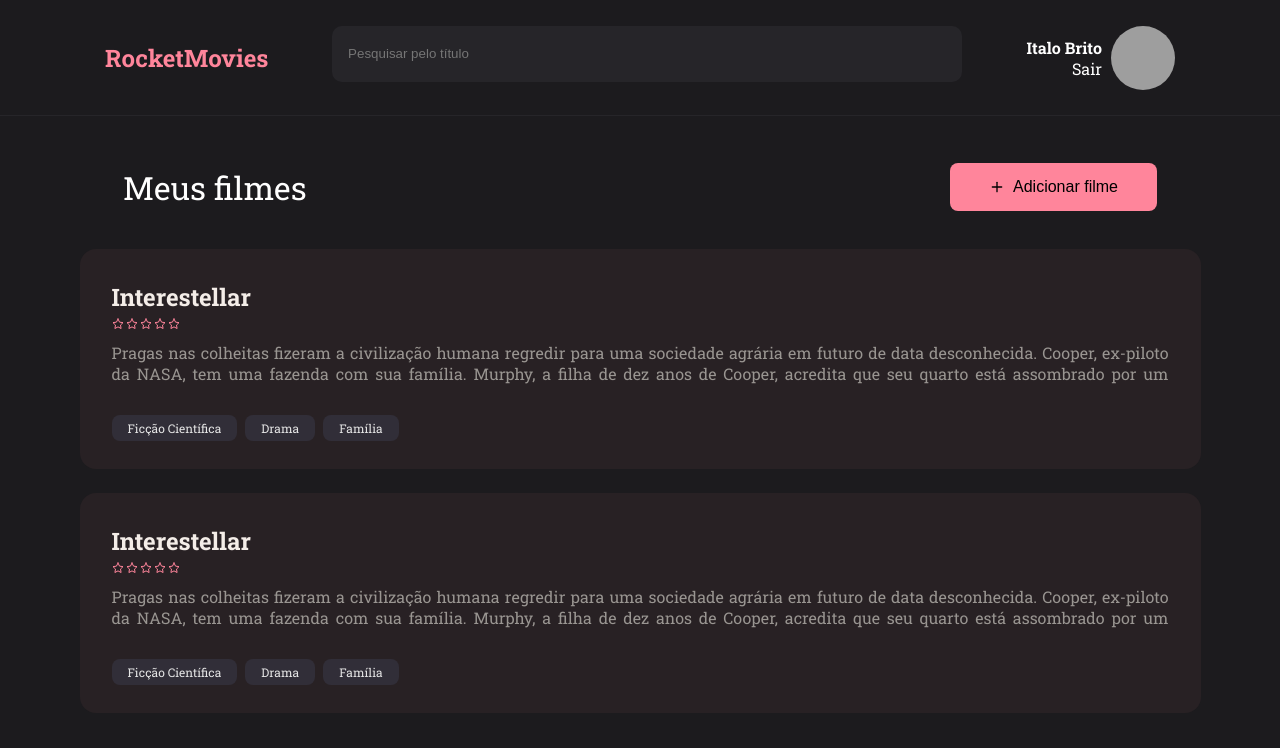
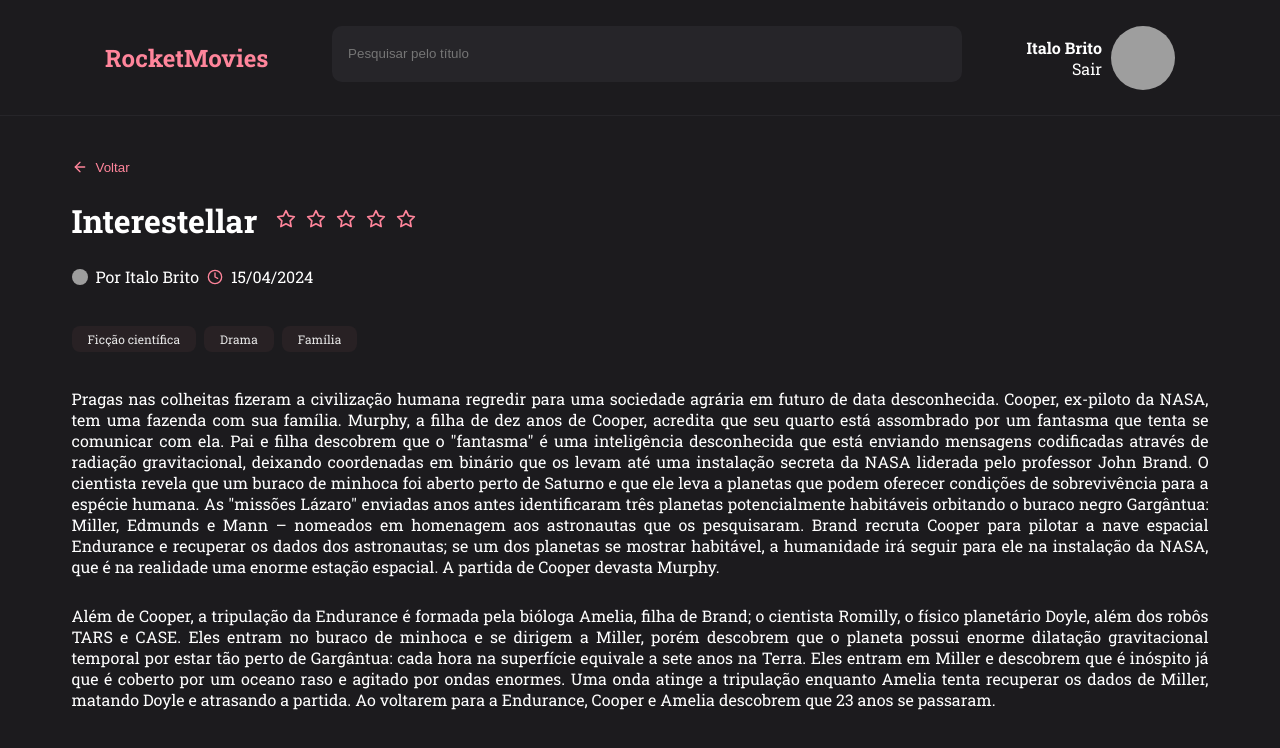
Before and after one commit to italobriito/rocket-movies-frontend, a React (Vite) app: page / in a window 1280 px wide. Shown: the top 748 px of the page. Built offline with nearby package versions, Linux system fonts and the light colour scheme; grey boxes are pictures that could not be loaded.

Commit message:
create BackButton component and Movie Preview page

```diff
--- /dev/null
+++ b/src/components/BackButton/index.jsx
@@ -0,0 +1,13 @@
+import {Container} from "./styles"
+
+export default function BackButton( {Icon:Icon, title}){
+  return(
+    <Container type="button">
+
+      {Icon && <Icon size={20} />}
+
+      {title}
+
+    </Container>
+  )
+}
--- /dev/null
+++ b/src/components/BackButton/styles.js
@@ -0,0 +1,20 @@
+import styled from "styled-components"
+
+export const Container =styled.button`
+  display: flex;
+  align-items: center;
+  gap: 8px;
+  border: none;
+
+  color: ${({theme}) => theme.COLORS.SALMON};
+  background: transparent;
+
+
+  svg{
+    width: 16px;
+    height: 16px;
+  }
+
+
+
+`
--- a/src/components/Card/styles.js
+++ b/src/components/Card/styles.js
@@ -11,8 +11,6 @@
   align-items: center;
   justify-content: center;
 
-
-
  >ul{
   display: flex;
   list-style-type: none;
@@ -22,7 +20,6 @@
     width: 12px;
     height: 12px;
     color: ${({theme}) => theme.COLORS.SALMON};
-
   }
  }
 
@@ -30,7 +27,6 @@
     font-size: 24px;
     font-weight: 700;
     color: ${({theme}) => theme.COLORS.WHITE_TITLE};
-
   }
 
 
@@ -46,8 +42,6 @@
 
     overflow-y: hidden;
     text-overflow: ellipsis;
-
-
   }
 
 
--- a/src/main.jsx
+++ b/src/main.jsx
@@ -6,14 +6,14 @@
 import GlobalStyle from "./styles/global"
 
 
-import Home from "./pages/Home"
+import MoviePreview from "./pages/MoviePreview"
 
 
 ReactDOM.createRoot(document.getElementById("root")).render(
   <React.StrictMode >
     <ThemeProvider theme={theme}>
       <GlobalStyle/>
-      <Home />
+      <MoviePreview/>
     </ThemeProvider>
   </React.StrictMode>
 );
--- a/src/pages/Home/styles.js
+++ b/src/pages/Home/styles.js
@@ -6,9 +6,6 @@
   align-items: center;
   justify-content: center;
   margin: 0 auto ;
-
-
-
 
   .titulo-superior{
    display: flex ;
@@ -28,7 +25,6 @@
    }
 
 
-
   }
 
   .cards{
@@ -39,6 +35,7 @@
     height: 468px;
     overflow-y: auto;
 
+
   }
 
 `
--- /dev/null
+++ b/src/pages/MoviePreview/index.jsx
@@ -0,0 +1,71 @@
+import {Container} from "./styles"
+
+import {FiArrowLeft,FiStar, FiClock} from "react-icons/fi"
+
+
+
+import Header from "../../components/Header"
+import BackButton from "../../components/BackButton"
+import Tag from "../../components/Tag"
+
+
+
+export default function CreateMovie(){
+  return(
+    <Container>
+
+      <Header/>
+
+      <div className="content">
+
+        <BackButton
+          Icon={FiArrowLeft}
+          title="Voltar"
+        />
+
+        <div className="title-movie">
+
+          <h1>Interestellar</h1>
+
+          <ul>
+           <li><FiStar/></li>
+            <li><FiStar/></li>
+            <li><FiStar/></li>
+            <li><FiStar/></li>
+            <li><FiStar/></li>
+          </ul>
+
+        </div>
+
+
+        <div className="profile-information">
+
+          <img src="https://github.com/italobriito.png" alt="Foto do usuário" />
+
+          <span>Por Italo Brito</span>
+
+          <FiClock/>
+
+          <span>15/04/2024</span>
+
+        </div>
+
+        <div className="tags">
+          <Tag title="Ficção científica"/>
+          <Tag title="Drama"/>
+         <Tag title="Família"/>
+        </div>
+
+        <p>
+          Pragas nas colheitas fizeram a civilização humana regredir para uma sociedade agrária em futuro de data desconhecida. Cooper, ex-piloto da NASA, tem uma fazenda com sua família. Murphy, a filha de dez anos de Cooper, acredita que seu quarto está assombrado por um fantasma que tenta se comunicar com ela. Pai e filha descobrem que o "fantasma" é uma inteligência desconhecida que está enviando mensagens codificadas através de radiação gravitacional, deixando coordenadas em binário que os levam até uma instalação secreta da NASA liderada pelo professor John Brand. O cientista revela que um buraco de minhoca foi aberto perto de Saturno e que ele leva a planetas que podem oferecer condições de sobrevivência para a espécie humana. As "missões Lázaro" enviadas anos antes identificaram três planetas potencialmente habitáveis orbitando o buraco negro Gargântua: Miller, Edmunds e Mann – nomeados em homenagem aos astronautas que os pesquisaram. Brand recruta Cooper para pilotar a nave espacial Endurance e recuperar os dados dos astronautas; se um dos planetas se mostrar habitável, a humanidade irá seguir para ele na instalação da NASA, que é na realidade uma enorme estação espacial. A partida de Cooper devasta Murphy.
+        </p>
+
+        <p>
+          Além de Cooper, a tripulação da Endurance é formada pela bióloga Amelia, filha de Brand; o cientista Romilly, o físico planetário Doyle, além dos robôs TARS e CASE. Eles entram no buraco de minhoca e se dirigem a Miller, porém descobrem que o planeta possui enorme dilatação gravitacional temporal por estar tão perto de Gargântua: cada hora na superfície equivale a sete anos na Terra. Eles entram em Miller e descobrem que é inóspito já que é coberto por um oceano raso e agitado por ondas enormes. Uma onda atinge a tripulação enquanto Amelia tenta recuperar os dados de Miller, matando Doyle e atrasando a partida. Ao voltarem para a Endurance, Cooper e Amelia descobrem que 23 anos se passaram.
+        </p>
+
+
+      </div>
+    </Container>
+  )
+}
--- /dev/null
+++ b/src/pages/MoviePreview/styles.js
@@ -0,0 +1,73 @@
+import styled from "styled-components"
+
+export const Container =styled.div`
+  width: 100%;
+
+
+ .content{
+    width:1137px ;
+    margin: 43px auto;
+
+    >h1{
+     font-weight: 500;
+    }
+
+  }
+
+
+  .title-movie{
+    display: flex;
+    align-items: center;
+    gap: 19px ;
+    margin-top: 24px;
+
+    >ul{
+      display: flex;
+     list-style-type: none;
+     gap: 10px;
+    }
+
+   svg{
+      width: 20px;
+      height: 20px;
+      color: ${({theme}) => theme.COLORS.SALMON};
+    }
+
+  }
+
+
+  .profile-information{
+    display: flex;
+    align-items: center;
+    text-align: center;
+    gap: 8px;
+    margin-top: 24px;
+    margin-bottom: 40px;
+
+    img{
+      width: 16px;
+      height: 16px;
+      border-radius: 50%;
+    }
+
+    svg{
+      color: ${({theme}) => theme.COLORS.SALMON};
+    }
+
+  }
+
+  .tags{
+
+    span{
+      background-color: ${({theme}) => theme.COLORS.LIGHT_SALMON};
+    }
+
+    margin-bottom: 40px;
+  }
+
+  p{
+    text-align: justify;
+    margin-bottom: 28px;
+  }
+
+`
--- a/src/styles/global.js
+++ b/src/styles/global.js
@@ -12,6 +12,23 @@
     color: ${({ theme }) => theme.COLORS.WHITE};
 
     font-family: "Roboto Slab", serif;
+
+    ::-webkit-scrollbar {
+    width: 8px;
+
+
+  }
+
+
+  ::-webkit-scrollbar-track {
+    background: transparent;
+  }
+
+
+  ::-webkit-scrollbar-thumb {
+    background: ${({theme}) => theme.COLORS.SALMON};
+    border-radius: 8px;
+  }
 
   }
 
```
